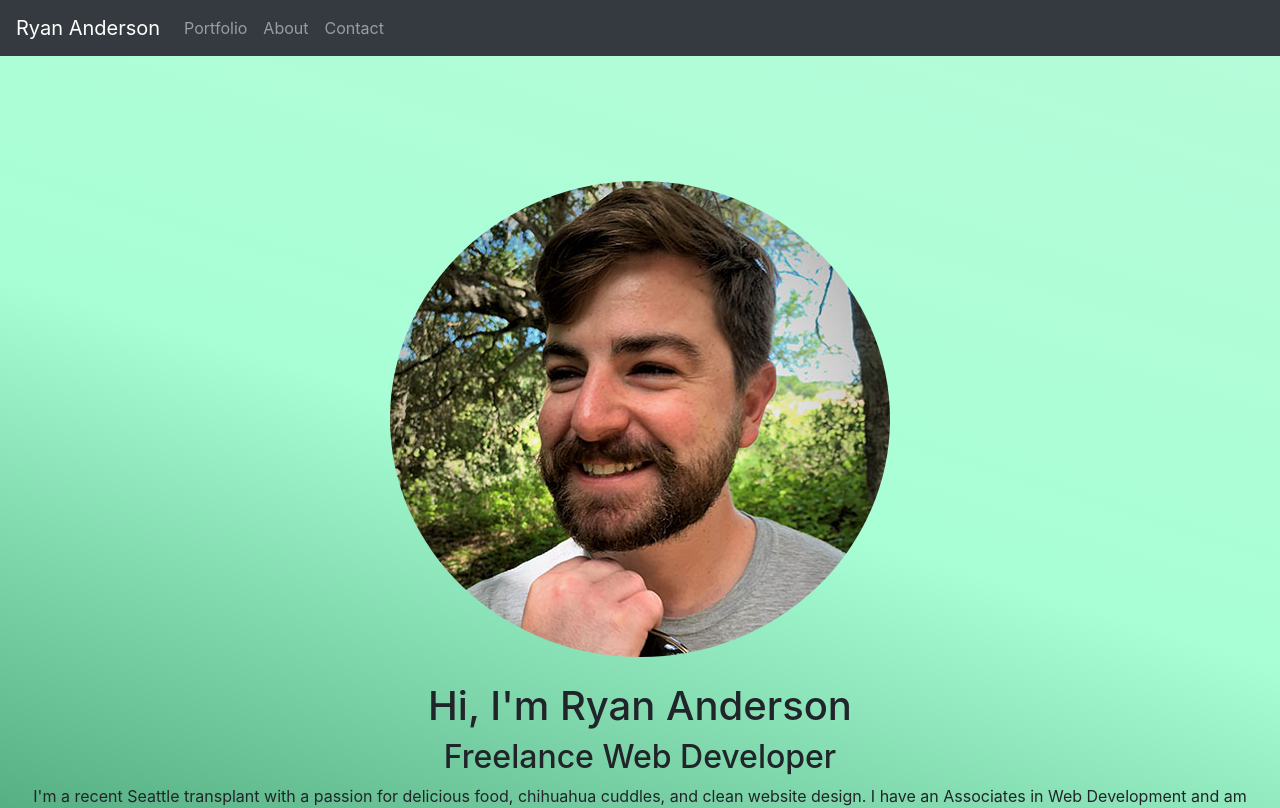
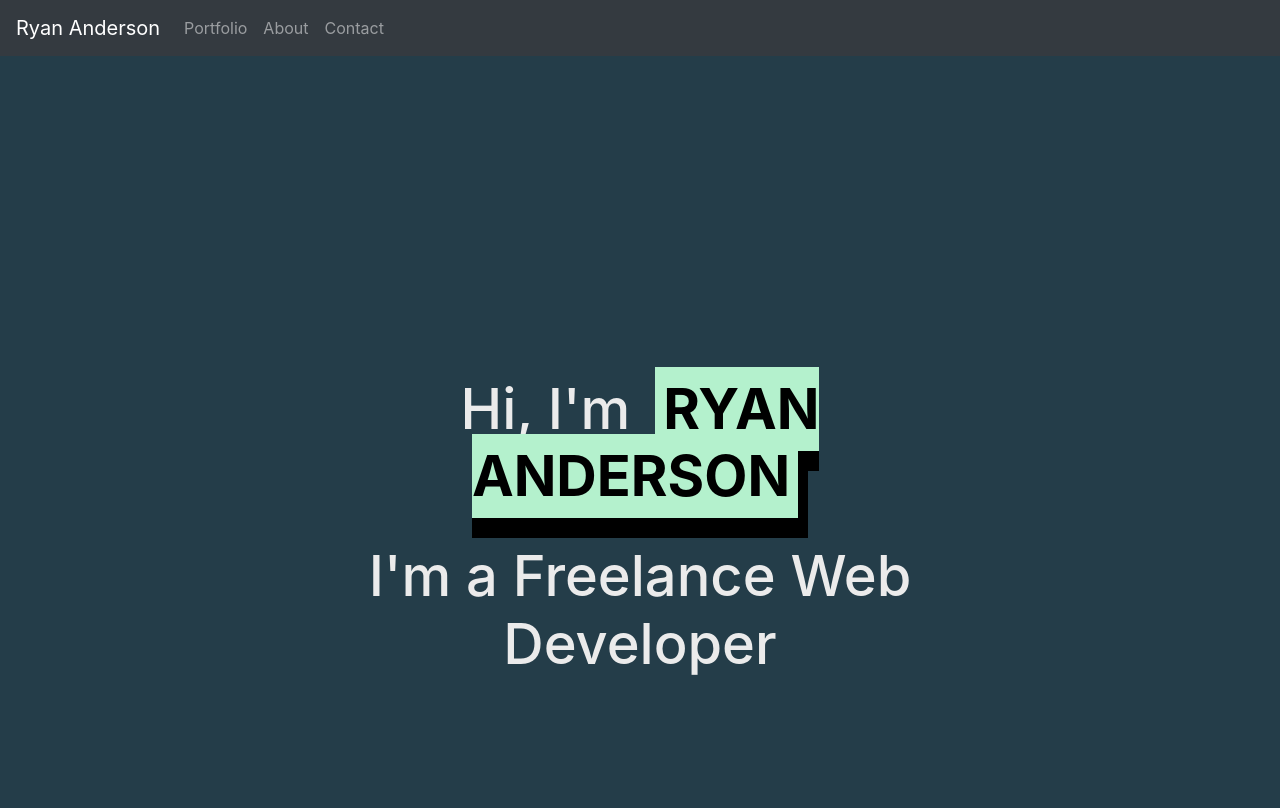
Before and after one commit to ryanaanderson0/React_Portfolio, a React (Create React App) app: page / in a window 1280 px wide. Shown: the top 808 px of the page. Built offline with nearby package versions, Linux system fonts and the light colour scheme.

Commit message:
changed portfolio item layout, increaded h1 size in header to very large with green background around my name. Changed the background color to a dark blue

```diff
--- a/src/App.css
+++ b/src/App.css
@@ -1,38 +1,3 @@
 .App {
   text-align: center;
 }
-
-.App-logo {
-  height: 40vmin;
-  pointer-events: none;
-}
-
-@media (prefers-reduced-motion: no-preference) {
-  .App-logo {
-    animation: App-logo-spin infinite 20s linear;
-  }
-}
-
-.App-header {
-  background-color: #282c34;
-  min-height: 100vh;
-  display: flex;
-  flex-direction: column;
-  align-items: center;
-  justify-content: center;
-  font-size: calc(10px + 2vmin);
-  color: white;
-}
-
-.App-link {
-  color: #61dafb;
-}
-
-@keyframes App-logo-spin {
-  from {
-    transform: rotate(0deg);
-  }
-  to {
-    transform: rotate(360deg);
-  }
-}
--- a/src/App.js
+++ b/src/App.js
@@ -10,6 +10,7 @@ function App() {
       <NavbarContainer />
       <HeaderContainer />
       <PortfolioItem />
+
     </div>
   );
 }
--- a/src/components/Header.js
+++ b/src/components/Header.js
@@ -1,34 +1,52 @@
 import React from 'react'
-import Ryan from '../assets/Ryan_Resize2.jpg'
+import '../App.css'
 import Container from 'react-bootstrap/Container'
 import Row from 'react-bootstrap/Row'
 import Col from 'react-bootstrap/Col'
-import Image from 'react-bootstrap/Image'
+import styled from 'styled-components'
 
+
+const Div = styled.div`
+    background-color: #243D49;
+    padding: 25%;
+`
+
+const LargeHeader = styled.h1`
+    font-size: 3.5em;
+    color: #EBEBEB;
+    padding-bottom: 25px;
+`
+
+const Strong = styled.strong`
+    font-size: 1em;
+    text-transform: uppercase;
+    background-color: #B4F1CD;
+    color: black;
+    padding: 8px;
+    margin: 10px;
+    box-shadow: 10px 20px;
+`
 
 
 const HeaderContainer = () => {
 
     return(
-     <>
-        <Container style={{background: "linear-gradient(17deg, rgba(0,0,0,1) 0%, rgba(45,134,90,1) 0%, rgba(168,255,213,1) 57%, rgba(181,252,217,1) 99%)", paddingBottom: "15%"}} fluid>
+
+     <Div>
+        <Container fluid>
             <Row>
                 <Col>
-                   <Image style={{ marginTop: "10%"}} src={Ryan} roundedCircle />
-                   <h1 style={{marginTop: "2%" }}>Hi, I'm Ryan Anderson</h1>
-                   <h2>Freelance Web Developer</h2>
+                   <LargeHeader>Hi, I'm <Strong>Ryan Anderson</Strong></LargeHeader>
+                   <LargeHeader>I'm a Freelance Web Developer</LargeHeader>
 
-                    <p>I'm a recent Seattle transplant with a passion for delicious food, chihuahua cuddles, and clean website design. I have an Associates in Web Development and am pursuing a Bachelors in Computer Science. I have been freelancing for over a year now, mainly using WordPress.
+                    {/* <p>I'm a recent Seattle transplant with a passion for delicious food, chihuahua cuddles, and clean website design. I have an Associates in Web Development and am pursuing a Bachelors in Computer Science. I have been freelancing for over a year now, mainly using WordPress.
                     </p>
-                    <p>Thanks for visiting my portfolio and I look forward to working with you!</p>
-
-
+                    <p>Thanks for visiting my portfolio and I look forward to working with you!</p> */}
 
                 </Col>
             </Row>
         </Container>
-
-    </>
+    </Div>
     )
 }
 
--- a/src/components/PortfolioItem.js
+++ b/src/components/PortfolioItem.js
@@ -15,7 +15,7 @@ const Image = styled.img`
 
 `
 const Div = styled.div`
-    background-color: #343a40;
+    background-color: #243D49;
 
 `
 const PortfolioItem = () => {
```
